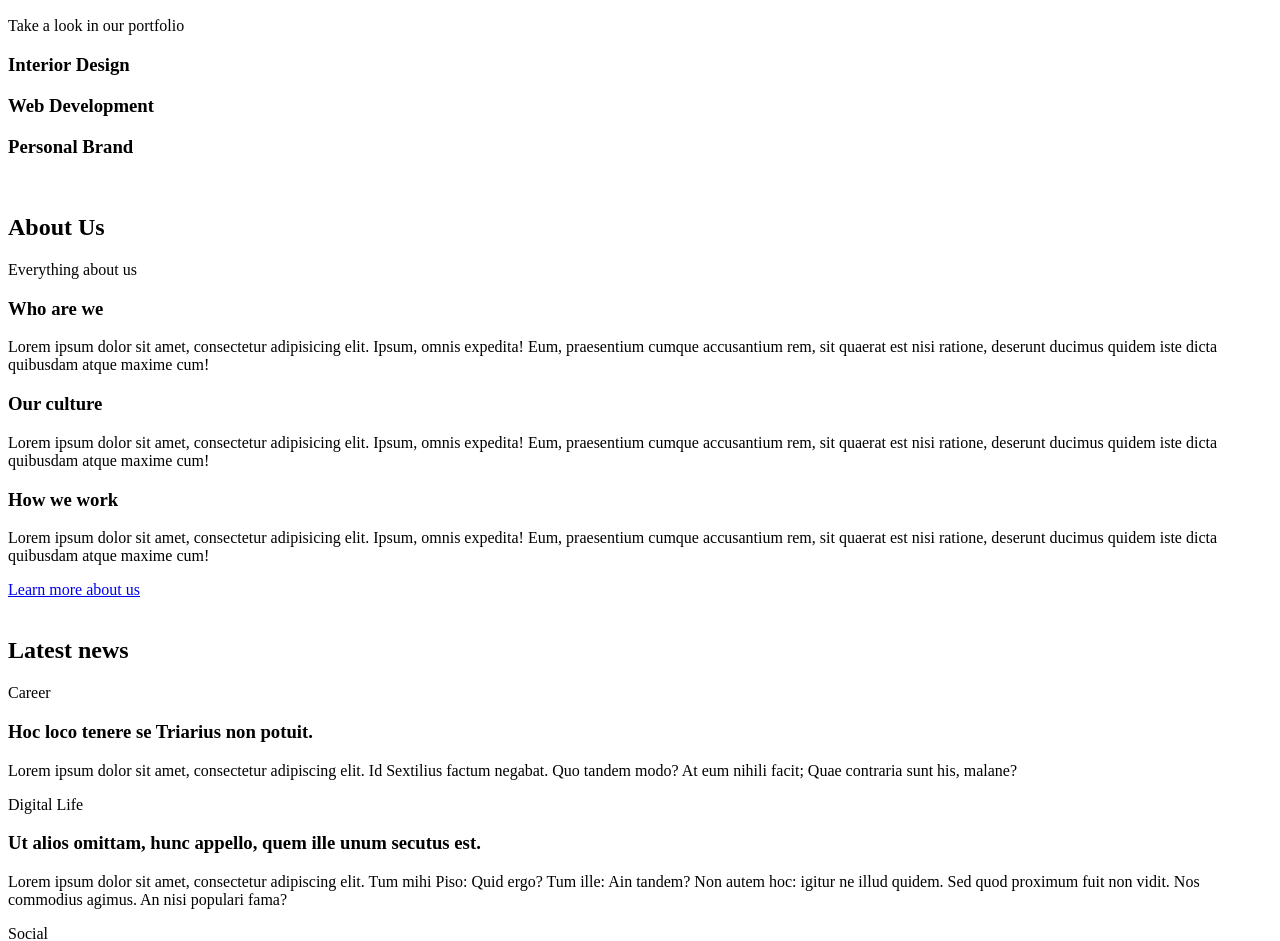
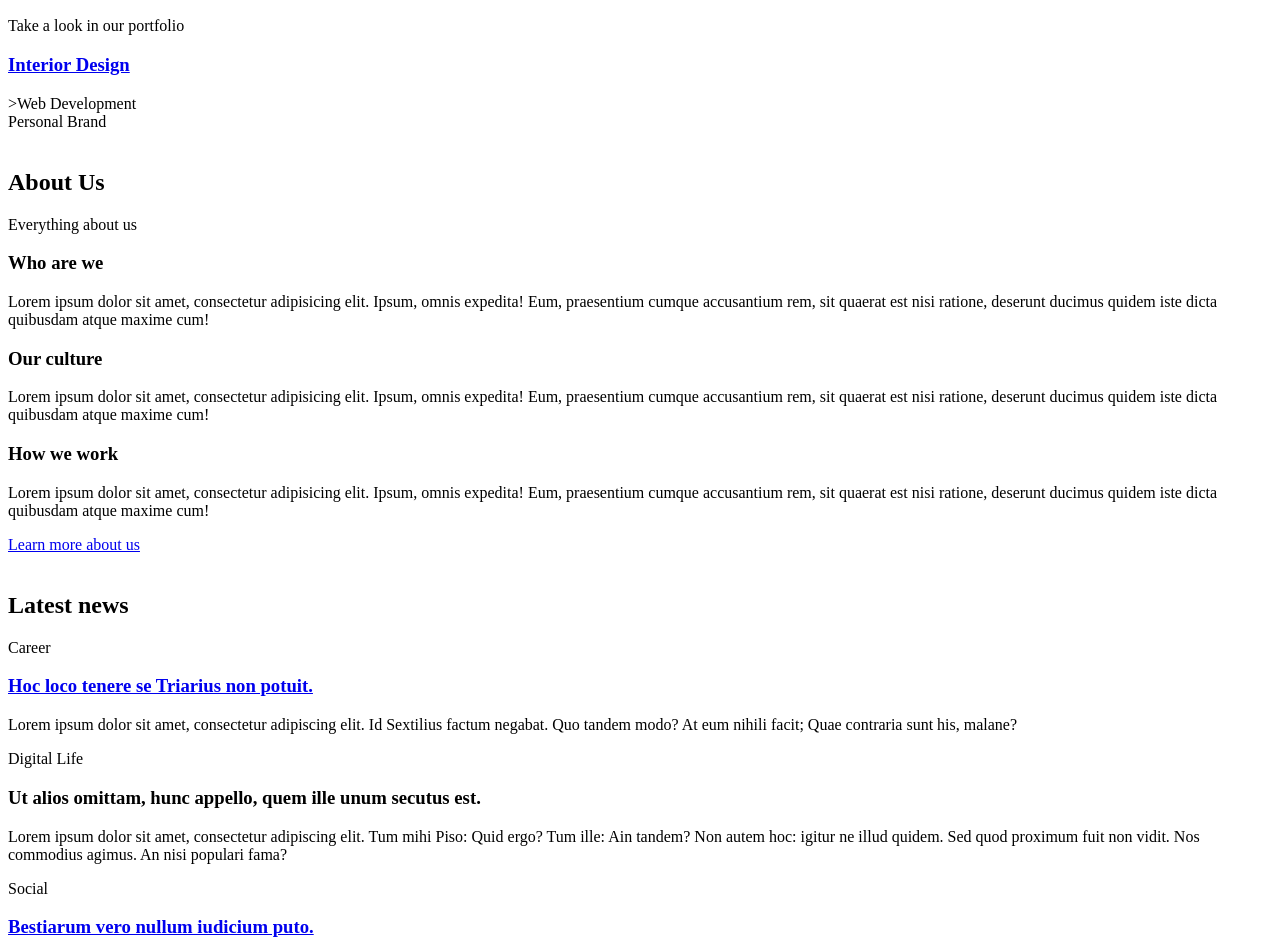
Before and after one commit to JosephBmbs/holbertonschool-web_front_end, a plain HTML site: page html_advanced/23-index.html in a window 1280 px wide. Shown: the part 696-1637 px from the top of the page. Drawn offline with Linux system fonts and the light colour scheme.

Commit message:
Services, Works, Latest news links fixing some errors

```diff
--- a/html_advanced/23-index.html
+++ b/html_advanced/23-index.html
@@ -48,12 +48,12 @@
 					<p>We work with you</p>
 				</header>
 				<div>
-					<h3> <a href="#"> Design & Concept</h3></a>
-					<h3> <a href="#"> Digital Strategy</h3></a>
-					<h3> <a href="#"> Content Strategy</h3></a>
-					<h3> <a href="#"> UX Design</h3></a>
-					<h3> <a href="#"> Web Development</h3></a>
-					<h3> <a href="#"> Social Media</h3></a>
+					<h3><a href="#"> Design & Concept</h3></a>
+					<h3><a href="#"> Digital Strategy</h3></a>
+					<h3><a href="#"> Content Strategy</h3></a>
+					<h3><a href="#"> UX Design</h3></a>
+					<h3><a href="#"> Web Development</h3></a>
+					<h3><a href="#"> Social Media</h3></a>
 				</div>
 			</div>
 		</section>
@@ -67,13 +67,13 @@
 				</header>
 				<div>
 					<article>
-						<a href="#"></a><h3>Interior Design</h3></a>
+						<h3><a href="#">Interior Design</a></h3>
 					</article>
 					<article>
-						<a href="#"></a><h3>Web Development</h3></a>
+						<h3<a href="#">>Web Development</a></h3>
 					</article>
 					<article>
-						<a href="#"></a><h3>Personal Brand</h3></a>
+						<h3<a href="#">Personal Brand</a></h3>
 					</article>
 				</div>
 			</div>
@@ -116,14 +116,14 @@
 				<div>
 					<article>
 						<p>Career</p>
-						<a href="#"></a><h3>Hoc loco tenere se Triarius non potuit.</h3></a>
+						<h3><a href="#">Hoc loco tenere se Triarius non potuit.</a></h3>
 						<p>Lorem ipsum dolor sit amet, consectetur adipiscing elit.
 							 Id Sextilius factum negabat. Quo tandem modo? At eum nihili facit;
 							Quae contraria sunt his, malane?</p>
 					</article>
 					<article>
 						<p>Digital Life</p>
-						<a href="#"></a><h3>Ut alios omittam, hunc appello, quem ille unum secutus est.</h3></a>
+						<h3><a href="#"></a>Ut alios omittam, hunc appello, quem ille unum secutus est.</a></h3>
 						<p>Lorem ipsum dolor sit amet, consectetur adipiscing elit.
 							 Tum mihi Piso: Quid ergo? Tum ille: Ain tandem? Non autem hoc: igitur
 							ne illud quidem. Sed quod proximum fuit non vidit.
@@ -131,7 +131,7 @@
 					</article>
 					<article>
 						<p>Social</p>
-						<a href="#"></a><h3>Bestiarum vero nullum iudicium puto.</h3></a>
+						<h3><a href="#">Bestiarum vero nullum iudicium puto.</a></h3>
 						<p>Lorem ipsum dolor sit amet, consectetur adipiscing elit.
 							 Non igitur bene. Quid enim est a Chrysippo praetermissum
 							  in Stoicis?
```
